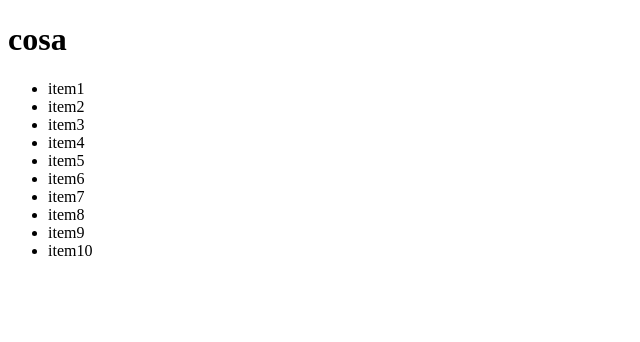
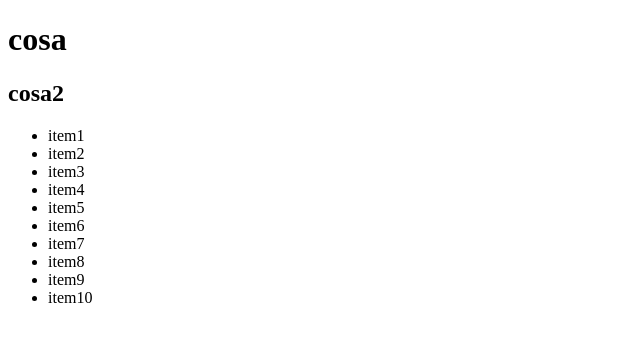
Before and after one commit to ovmanu/CursoGit, a plain HTML site: page index.html in a window 1280 px wide. Shown: the whole page, without its empty margins (0-640 px from the left). Drawn offline with Linux system fonts and the light colour scheme.

Commit message:
V0.0.3 agregue cosillas

```diff
--- a/index.html
+++ b/index.html
@@ -8,6 +8,9 @@
 </head>
 <body>
     <h1>cosa</h1>
+    <h2>cosa2
+
+    </h2>
     <ul>
         <li>item1</li>
         <li>item2</li>
```
